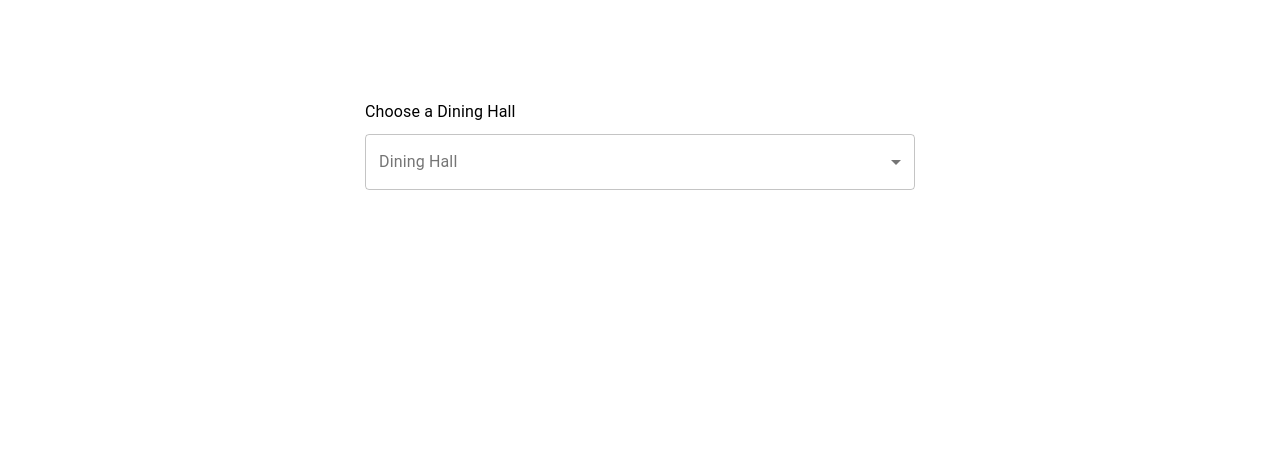
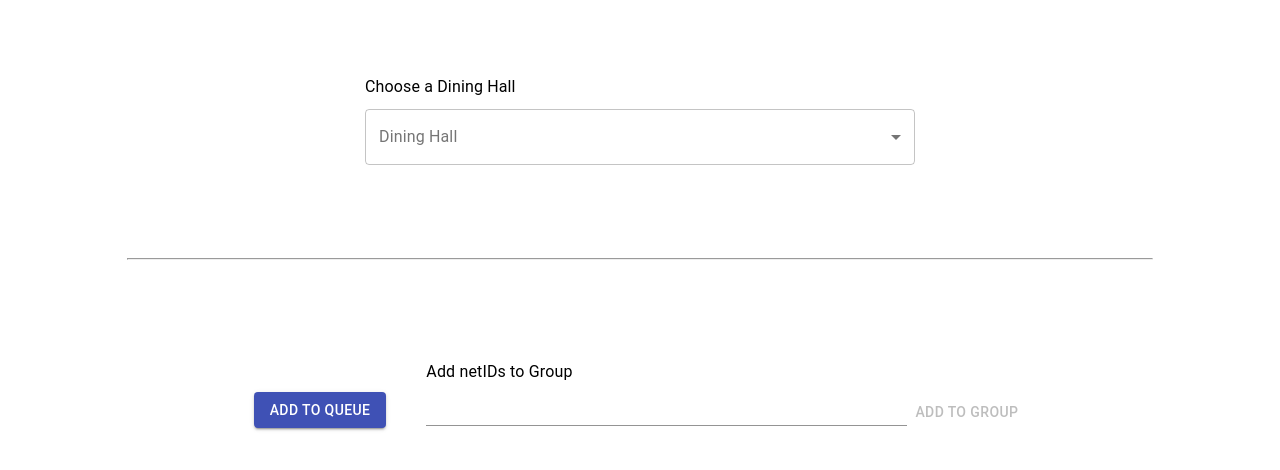
Before and after one commit to arjun75x/DormDash, a React (Create React App) app in the folder frontend/: page / in a window 1280 px wide. Shown: the top 470 px of the page. Built offline with nearby package versions, Linux system fonts and the light colour scheme.

Commit message:
Add QueueRequest

```diff
--- a/frontend/src/queue/index.jsx
+++ b/frontend/src/queue/index.jsx
@@ -1,5 +1,6 @@
 import React, { useState } from "react";
 import QueueSelect from "./queueSelect";
+import QueueRequest from "./queueRequest";
 
 const dummyDiningHalls = ["PAR", "FAR", "BAR", "CAR"];
 
@@ -14,12 +15,16 @@ const Queue = () => {
   };
 
   return (
+    <>
       <QueueSelect
         diningHalls={diningHalls}
         selectedDiningHall={selectedDiningHall}
         handleSelect={handleSelect}
         queueSize={queueSize}
       />
+      <hr style={{ width: "80%" }}></hr>
+      <QueueRequest />
+    </>
   );
 };
 
--- /dev/null
+++ b/frontend/src/queue/queueRequest/index.jsx
@@ -0,0 +1,68 @@
+import React, { useState } from "react";
+import TextField from "@material-ui/core/TextField";
+import Chip from "@material-ui/core/Chip";
+import Box from "@material-ui/core/Box";
+import Typography from "@material-ui/core/Typography";
+import Button from "@material-ui/core/Button";
+
+const QueueRequest = () => {
+  const [inputNetId, setInputNetId] = useState("");
+  const [groupNetIds, setGroupNetIds] = useState([]);
+
+  const handleInputChange = (event) => {
+    setInputNetId(event.target.value);
+  };
+
+  const handleDeleteNetIdFromGroup = (netId) => {
+    setGroupNetIds(groupNetIds.filter((id) => id !== netId));
+  };
+
+  const addNetIdToGroup = () => {
+    setGroupNetIds([...groupNetIds, inputNetId]);
+    setInputNetId("");
+  };
+
+  return (
+    <Box
+      display="flex"
+      alignItems="center"
+      marginTop="100px"
+      justifyContent="center"
+    >
+      <Button variant="contained" color="primary">
+        Add to Queue
+      </Button>
+      <Box maxWidth="600px" width="100%" height="100px" marginLeft="40px">
+        <Typography>Add netIDs to Group</Typography>
+        <Box margin="10px 0" display="flex">
+          <Box flexGrow="1">
+            <TextField
+              fullWidth={true}
+              value={inputNetId}
+              onChange={handleInputChange}
+            />
+          </Box>
+          <Button
+            onClick={addNetIdToGroup}
+            disabled={inputNetId === "" || groupNetIds.includes(inputNetId)}
+            color="primary"
+            flex-basis="content"
+          >
+            Add to Group
+          </Button>
+        </Box>
+        <Box display="flex" flexWrap="flex">
+          {groupNetIds.map((netId, i) => (
+            <Chip
+              variant="outlined"
+              label={netId}
+              onDelete={() => handleDeleteNetIdFromGroup(netId)}
+            />
+          ))}
+        </Box>
+      </Box>
+    </Box>
+  );
+};
+
+export default QueueRequest;
--- a/frontend/src/queue/queueSelect/index.jsx
+++ b/frontend/src/queue/queueSelect/index.jsx
@@ -33,7 +33,7 @@ const QueueSelect = ({
 }) => {
   return (
     <Box
-      margin="100px 0"
+      height="250px"
       width="100%"
       display="flex"
       alignItems="center"
```
Lines whose indentation alone changed are shown as unchanged.
